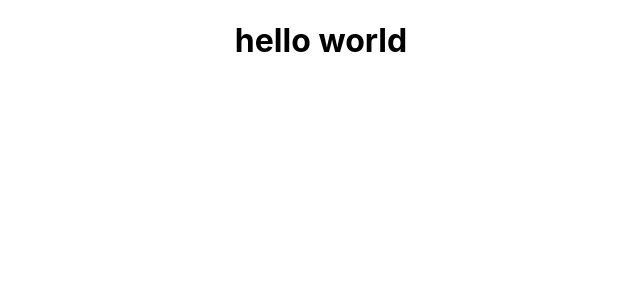
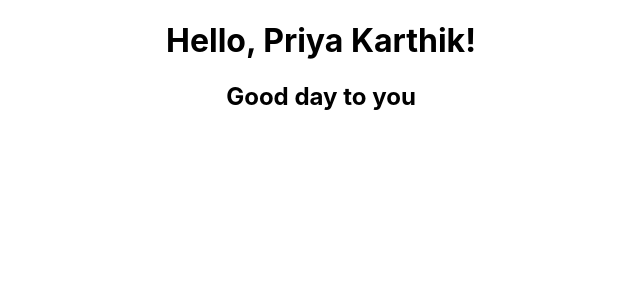
Before and after one commit to Priyak89/resume, a React (Create React App) app in the folder resume/: page / in a window 1280 px wide. Shown: the top 300 px of the page, without its empty margins (319-959 px from the left). Built offline with nearby package versions, Linux system fonts and the light colour scheme.

Commit message:
element_rendering

```diff
--- a/resume/src/App.js
+++ b/resume/src/App.js
@@ -1,11 +1,12 @@
 import logo from './logo.svg';
 import './App.css';
-import Helloworld from './helloworld';
+//import Helloworld from './helloworld';
+import Element from './helloworld';
 
 function App() {
   return (
     <div className="App">
-      <Helloworld />
+    { Element }
     </div>
   );
 }
--- a/resume/src/helloworld.js
+++ b/resume/src/helloworld.js
@@ -1,8 +1,25 @@
 
-function Helloworld() {
-  return (
-    <h1>hello world</h1>
-  );
+// function Helloworld() {
+//   return (
+//     <h1>hello world</h1>
+//   );
+// }
+
+// export default Helloworld;
+const user = {
+  firstName: 'Priya',
+  lastName: 'Karthik'
+};
+function FormatName(user) {
+  return user.firstName + ' ' + user.lastName;
 }
 
-export default Helloworld;
+const Element = (
+  <div>
+  <h1>
+    Hello, {FormatName(user)}!
+  </h1>
+  <h2>Good day to you</h2>
+  </div>
+);
+export default Element;
```
